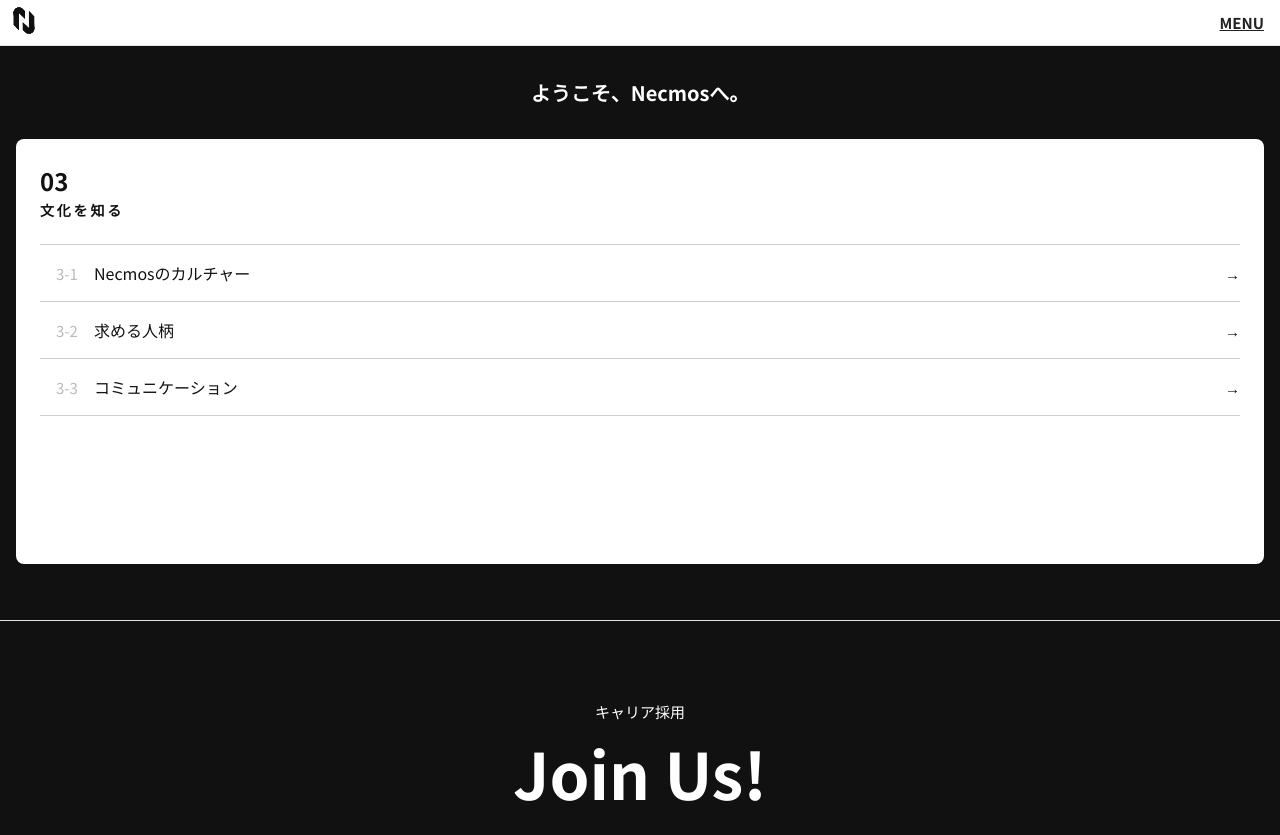
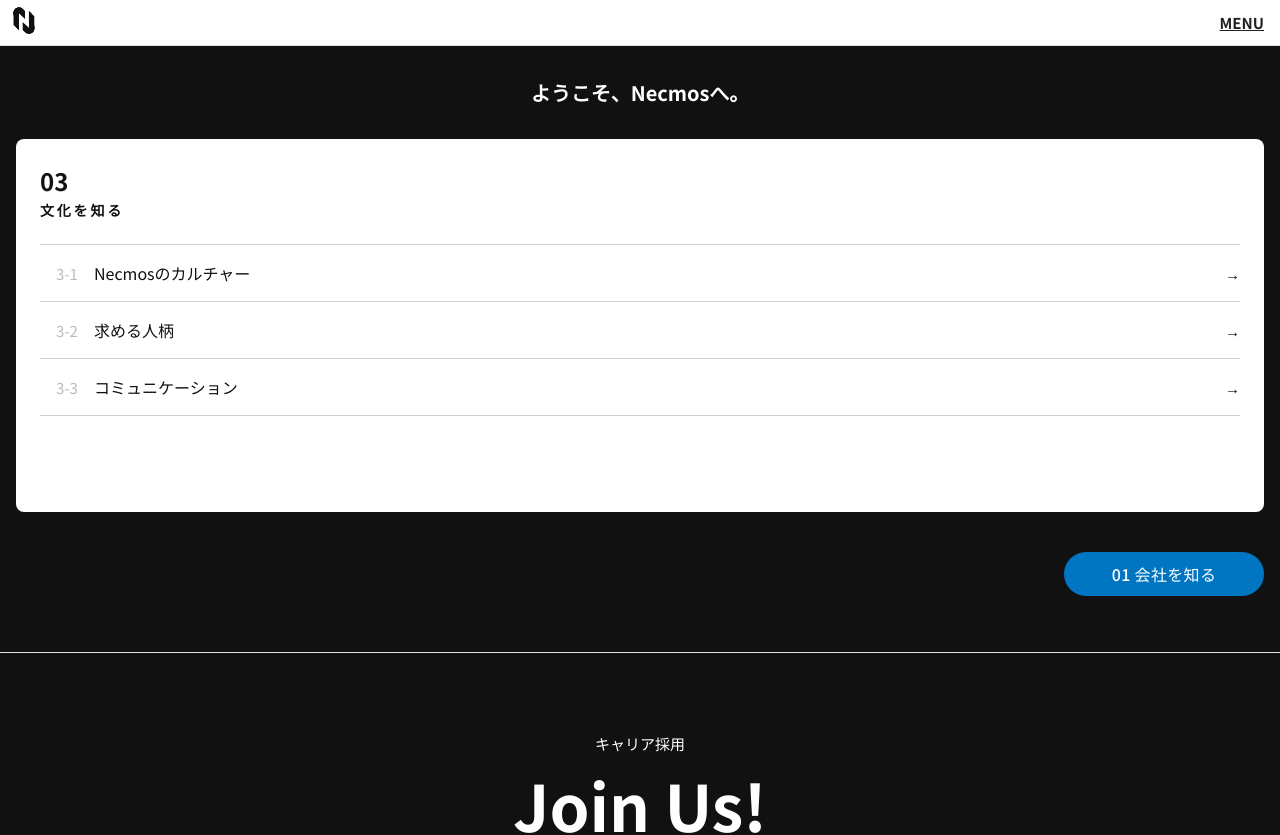
Before and after one commit to tomoya-okuda/career.necmos, a Next.js app: page /welcome/culture in a window 1280 px wide. Shown: the top 835 px of the page. Built offline with nearby package versions, Linux system fonts and the light colour scheme.

Commit message:
♻️ FVを100dvh→vhに変更

```diff
--- a/src/app/welcome/culture/page.tsx
+++ b/src/app/welcome/culture/page.tsx
@@ -1,3 +1,4 @@
+import Button from '@/components/Button';
 import HeadingH3 from '@/components/HeadingH3';
 import WelcomeCard from '@/components/WelcomeCard';
 import styles from 'src/app/welcome/welcome.module.scss';
@@ -28,6 +29,14 @@
           },
         ]}
       />
+      <div className={styles.buttonContainer}>
+        <Button
+          text="01 会社を知る"
+          link="/welcome/company"
+          variant="fill"
+          color="primary"
+        />
+      </div>
     </main>
   );
 }
--- a/src/app/welcome/welcome.module.scss
+++ b/src/app/welcome/welcome.module.scss
@@ -1,4 +1,8 @@
 .main {
   background-color: var(--Black100);
   padding: 0 16px 56px 16px;
+  .buttonContainer {
+    text-align: right;
+    margin-top: 40px;
+  }
 }
--- a/src/components/styles/FV.module.scss
+++ b/src/components/styles/FV.module.scss
@@ -1,5 +1,5 @@
 .fv {
-  height: 100dvh;
+  height: 100vh;
   color: var(--White000);
   background-color: var(--Black100);
   display: flex;
--- a/src/components/styles/WelcomeCard.module.scss
+++ b/src/components/styles/WelcomeCard.module.scss
@@ -1,6 +1,6 @@
 .welcomeCard {
   border-radius: 8px;
-  padding: 24px 24px 148px 24px;
+  padding: 24px 24px 96px 24px;
 }
 
 .header {
```
Also changed, not shown: src/app/welcome/company/page.tsx (+9 -0 lines), src/app/welcome/people/page.tsx (+9 -0 lines).
